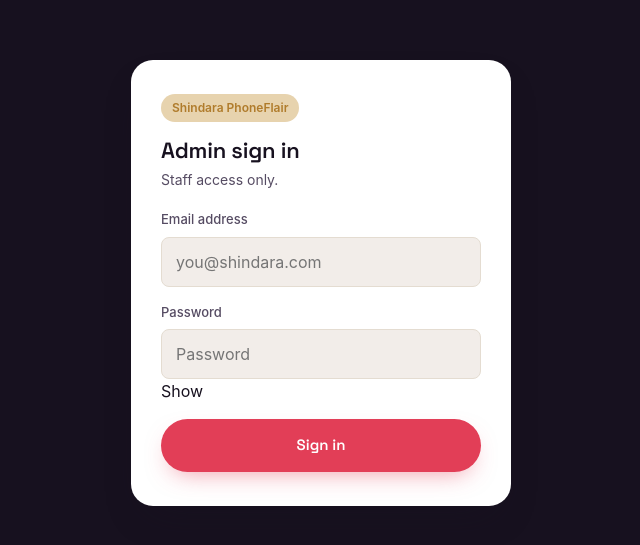
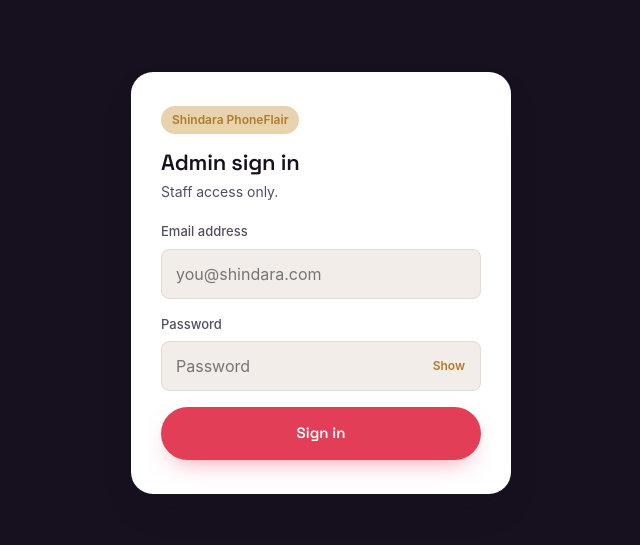
Before and after one commit to shindaraphone/Shindaraphoneflair, a React (Vite) app: page /admin in a window 1280 px wide. Shown: the part 117-662 px from the top of the page, without its empty margins (319-959 px from the left). Built offline with nearby package versions, Linux system fonts and the light colour scheme; no server answers.

Commit message:
Update shindara-redesign.css

```diff
--- a/src/shindara-redesign.css
+++ b/src/shindara-redesign.css
@@ -949,6 +949,21 @@
 }
 .field input[readOnly] { opacity: 0.65; }
 
+.password-field { position: relative; }
+.password-field input { padding-right: 60px; }
+.password-toggle {
+  position: absolute;
+  top: 50%;
+  right: 6px;
+  transform: translateY(-50%);
+  padding: 6px 10px;
+  font-size: 12px;
+  font-weight: 600;
+  color: var(--gold);
+  border-radius: 999px;
+}
+.password-toggle:hover { color: var(--flair); }
+
 .switch-auth { display: block; text-align: center; width: 100%; margin-top: 16px; font-size: 13.5px; color: var(--ink-soft); }
 .switch-auth:hover { color: var(--flair); }
 
```
